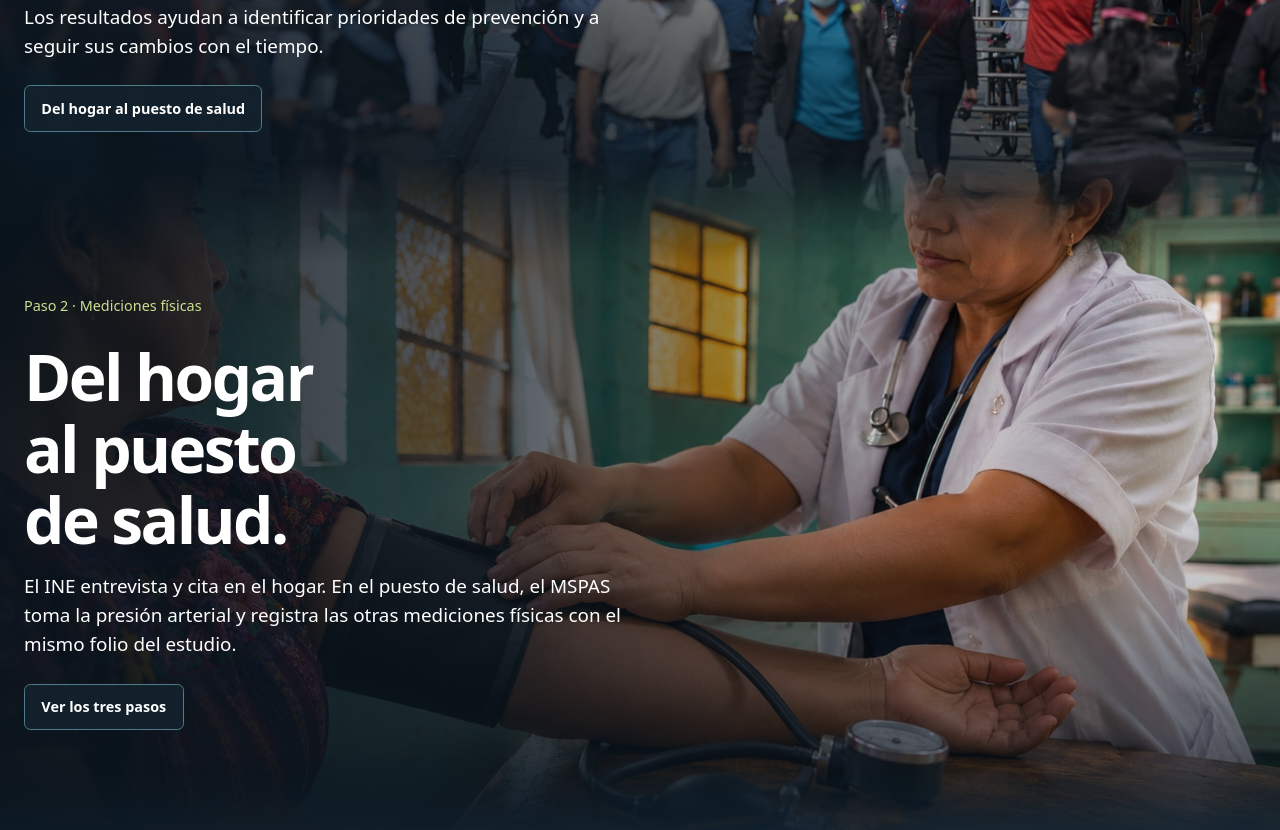
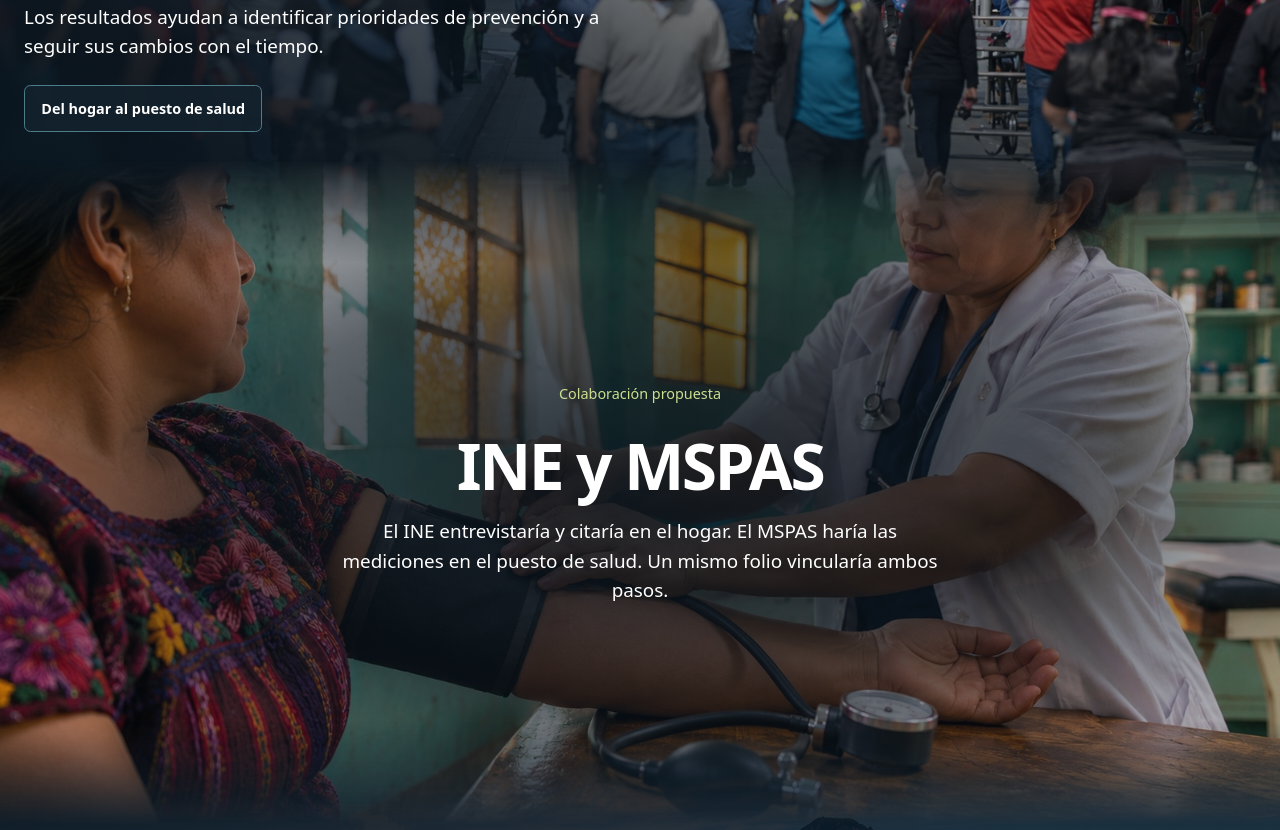
Before and after one commit to neworbitx-art/STEPS, a plain HTML site: page index.html in a window 1280 px wide. Shown: the part 1071-1901 px from the top of the page. Drawn offline with Linux system fonts and the light colour scheme; a web font is replaced by a local one.

Commit message:
Destacar la colaboración INE–MSPAS y documentar la entrega

```diff
--- a/assets/site.css
+++ b/assets/site.css
@@ -106,13 +106,18 @@ p { color: var(--muted); }
   display: grid; align-items: end; min-height: clamp(32rem, 75svh, 48rem);
   padding-block: calc(var(--scene-blend) + 2rem) calc(var(--scene-blend) + 1.75rem);
 }
-.clinic-scene { min-height: clamp(34rem, 83svh, 56rem); }
+.clinic-scene { min-height: clamp(34rem, 83svh, 56rem); align-items: center; text-align: center; }
 .clinic-scene .scene-photo { object-position: 58% center; }
 .steps-intro .scene-photo { object-position: center 57%; }
-.steps-intro::before, .clinic-scene::before {
+.steps-intro::before {
   background: linear-gradient(90deg, #0a141df0, #0a141da6 42%, #0a141d15 78%),
     linear-gradient(0deg, #0a141de0, transparent 49%);
 }
+.clinic-scene::before {
+  background: radial-gradient(ellipse at center, #0a141dea, #0a141da8 45%, #0a141d2b 82%);
+}
+.clinic-scene .scene-copy > p { margin-inline: auto; }
+.clinic-scene .scene-copy > p:last-child { margin-bottom: 0; }
 .scene-copy .eyebrow { color: var(--accent); font-size: .9rem; }
 .scene-copy h2 { font-size: clamp(2.6rem, 5vw, 4.5rem); }
 .scene-copy > p { max-width: 38rem; }
@@ -309,7 +314,7 @@ progress::-webkit-progress-value { background: var(--sage); }
 progress::-moz-progress-bar { background: var(--sage); }
 @media (max-width: 820px) {
   .dashboard { grid-template-columns: 1fr; }
-  .steps-intro::before, .clinic-scene::before {
+  .steps-intro::before {
     background: linear-gradient(0deg, #0a141df5 20%, #0a141dce 54%, #0a141d38 87%);
   }
 }
--- a/index.html
+++ b/index.html
@@ -39,10 +39,9 @@
     <section id="visita-salud" class="clinic-scene scene" aria-labelledby="visita-salud-title">
       <img class="scene-photo" src="./assets/hero-clinic.jpg" width="1672" height="941" alt="" loading="lazy" decoding="async">
       <div class="scene-copy wrap">
-        <p class="eyebrow">Paso 2 · Mediciones físicas</p>
-        <h2 id="visita-salud-title">Del hogar<br> al puesto<br> de salud.</h2>
-        <p>El INE entrevista y cita en el hogar. En el puesto de salud, el MSPAS toma la presión arterial y registra las otras mediciones físicas con el mismo folio del estudio.</p>
-        <a class="secondary" href="#flujo">Ver los tres pasos</a>
+        <p class="eyebrow">Colaboración propuesta</p>
+        <h2 id="visita-salud-title">INE y MSPAS</h2>
+        <p>El INE entrevistaría y citaría en el hogar. El MSPAS haría las mediciones en el puesto de salud. Un mismo folio vincularía ambos pasos.</p>
       </div>
     </section>
 
@@ -76,9 +75,8 @@
       </div>
     </section>
 
-    <section class="section wrap split" aria-label="Condiciones del piloto">
-      <article><h2>Aprovechar el levantamiento territorial</h2><p>La visita del INE podría incorporar una ficha comunitaria pactada con el MSPAS, por ejemplo presencia de gestantes y necesidades de seguimiento. La ficha tiene un propósito asistencial propio y requiere un acuerdo de intercambio, información a los hogares y acceso limitado. La selección STEPS conserva sus reglas y su folio.</p></article>
-      <article><h2>Medir quién queda fuera</h2><p>La cita conserva la muestra seleccionada. El traslado puede introducir no respuesta diferencial. El piloto registra motivos por área, ofrece reprogramación y considera acercar jornadas a las comunidades. El análisis evalúa diferencias de participación y ajustes de ponderación por paso.</p></article>
+    <section class="section wrap" aria-labelledby="piloto-title">
+      <article><h2 id="piloto-title">Aprovechar el levantamiento territorial</h2><p>La visita del INE podría incorporar una ficha comunitaria pactada con el MSPAS, por ejemplo presencia de gestantes y necesidades de seguimiento. La ficha tiene un propósito asistencial propio y requiere un acuerdo de intercambio, información a los hogares y acceso limitado. La selección STEPS conserva sus reglas y su folio.</p></article>
     </section>
 
     <section class="section wrap split" aria-label="Diseño estadístico y alcance">
```
Also changed, not shown: 1 other file.
